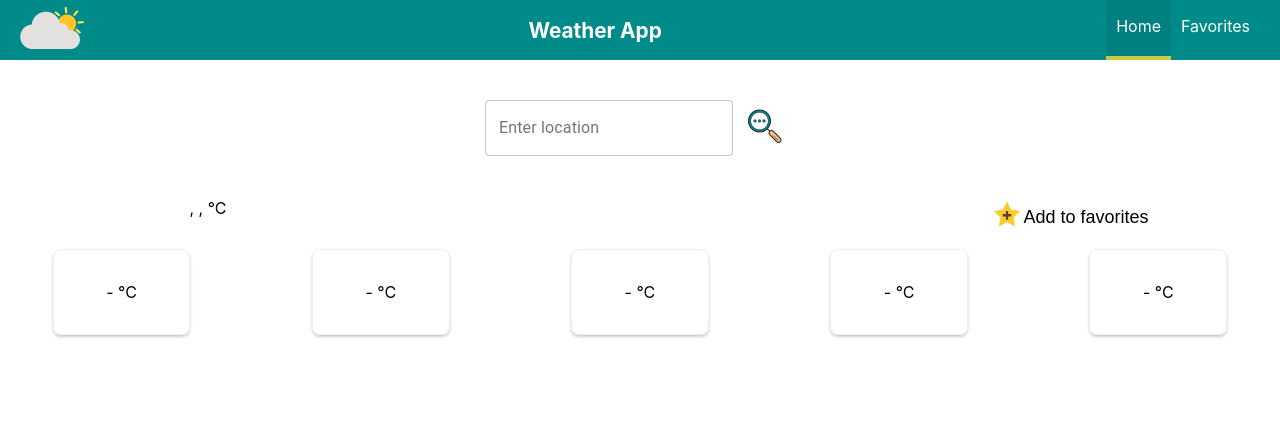
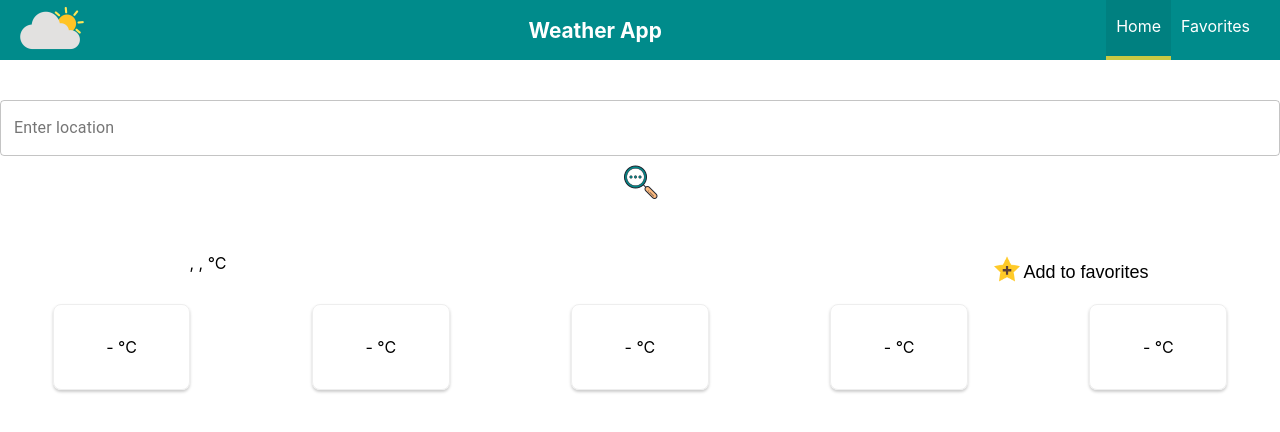
Before and after one commit to Lahav1/React-Weather-App, a React app: page / in a window 1280 px wide. Shown: the top 432 px of the page. Built offline with nearby package versions, Linux system fonts and the light colour scheme; no server answers.

Commit message:
added autocomplete

```diff
--- a/package.json
+++ b/package.json
@@ -5,6 +5,7 @@
   "dependencies": {
     "@babel/core": "7.12.3",
     "@material-ui/core": "^4.11.0",
+    "@material-ui/lab": "^4.0.0-alpha.56",
     "@pmmmwh/react-refresh-webpack-plugin": "0.4.2",
     "@svgr/webpack": "5.4.0",
     "@testing-library/jest-dom": "^5.11.5",
--- a/src/containers/Forecast/Result/Result.js
+++ b/src/containers/Forecast/Result/Result.js
@@ -34,7 +34,6 @@ class Result extends Component {
     };
 
     checkIfFavorite = () => {
-        // console.log(this.props.favorites, this.state.city);
         if (this.props.favorites === undefined) {
             return false;
         }
--- a/src/containers/Forecast/SearchBar/SearchBar.js
+++ b/src/containers/Forecast/SearchBar/SearchBar.js
@@ -2,21 +2,36 @@ import React, {Component} from 'react';
 import TextField from '@material-ui/core/TextField';
 import SearchIcon from '../../../assets/images/search-icon.png';
 import classes from './SearchBar.module.css';
+import { getAutocomplete, handleSuggestions } from '../../../utils';
+import Autocomplete from '@material-ui/lab/Autocomplete';
 
 class SearchBar extends Component {
     constructor(props) {
         super(props);
-        // later add value tracker to use for autocomplete
+        this.state = { currentSearch: "", suggestions: []}
     }
 
     sendToParent = () => {
         this.props.updateValue(document.getElementById("bar").value);
     }
 
+    handleChange = () => {
+        let val = document.getElementById("bar").value;
+        getAutocomplete(val).then((data => this.setState({suggestions: handleSuggestions(data)})));
+    }
+
     render() {
         return (
             <div>
-                <TextField id="bar" label="Enter location" type="search" variant="outlined" />
+                <Autocomplete
+                    id = "bar"
+                    freeSolo
+                    options = {this.state.suggestions}
+                    renderInput = {(params) => (
+                    <TextField {...params} id="inner" label="Enter location"
+                    type="search" variant="outlined" onChange={this.handleChange} />)}
+                />
+
                 <button className={classes.Button} onClick={this.sendToParent}>
                     <img src={SearchIcon} />
                 </button>
--- a/src/utils.js
+++ b/src/utils.js
@@ -1,9 +1,18 @@
-export const key = "TaOCrWIb9SntAGyVz9ZDSr7VtIEtClrb";
+export const key = "F5z7Gx93sFoiBZPV0im2stexk5BRY9BK";
 
 export const handleDate = (dateString) => {
     let date = dateString.split('T')[0];
     let splittedDate = date.split('-');
     return splittedDate[2] + '/' + splittedDate[1];
+}
+
+export const handleSuggestions = (suggestions) => {
+    let s = [];
+    var suggestion;
+    for (suggestion of suggestions) {
+        s.push(suggestion.LocalizedName + ", " + suggestion.Country.LocalizedName)
+    }
+    return s;
 }
 
 export const toCelsius = (f) => Math.round((5/9) * (f - 32) * 10) / 10;
@@ -32,6 +41,14 @@ export const getForecast = async (locationKey) => {
     return data;
 }
 
+export const getAutocomplete = async (str) => {
+    const base = 'http://dataservice.accuweather.com/locations/v1/cities/autocomplete';
+    const query = `?apikey=${key}&q=${str}`;
+    const response = await fetch(base + query);
+    const data = await response.json();
+    return data;
+}
+
 export const fetchCurrent = async (searchString) => {
     const cityDetails = await getCityDetails(searchString);
     const currentWeather = await getCurrentWeather(cityDetails.Key);
```
Also changed, not shown: 1 other file (tests, documents, lock files or other folders).
